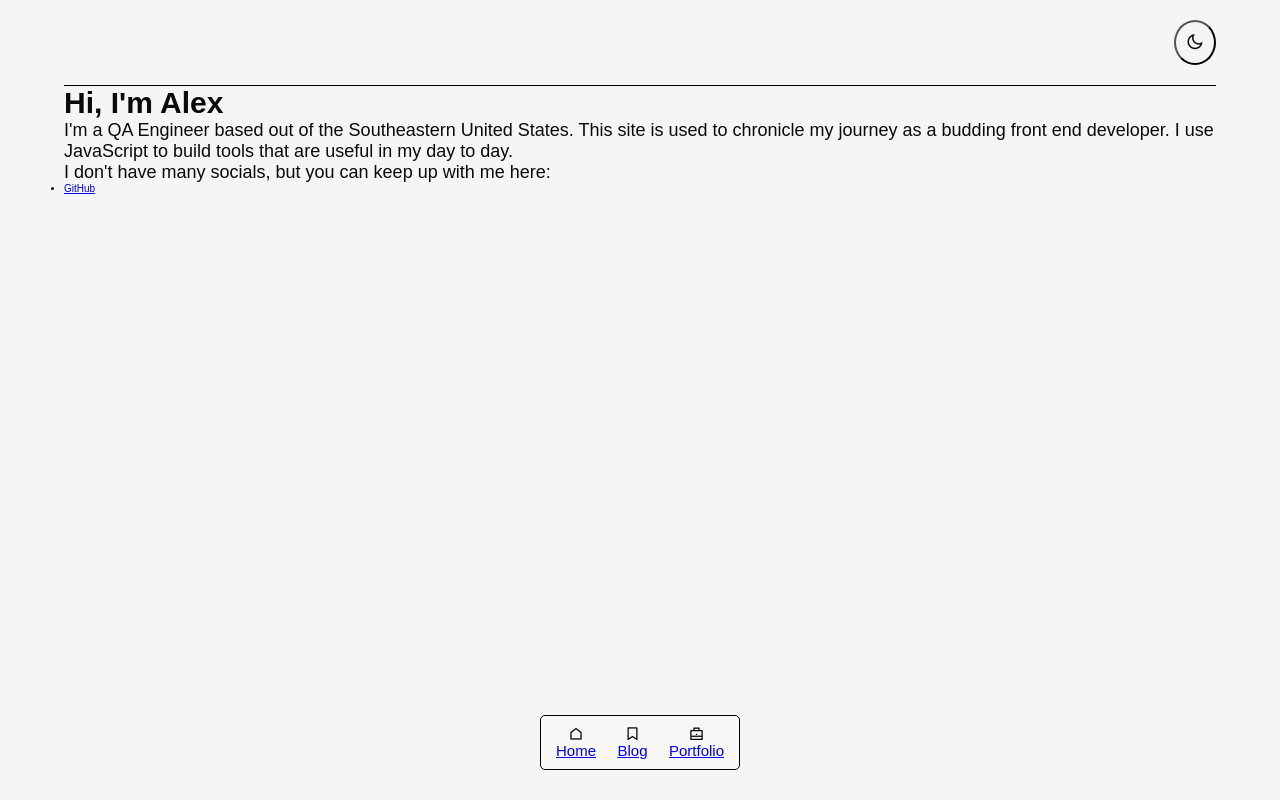
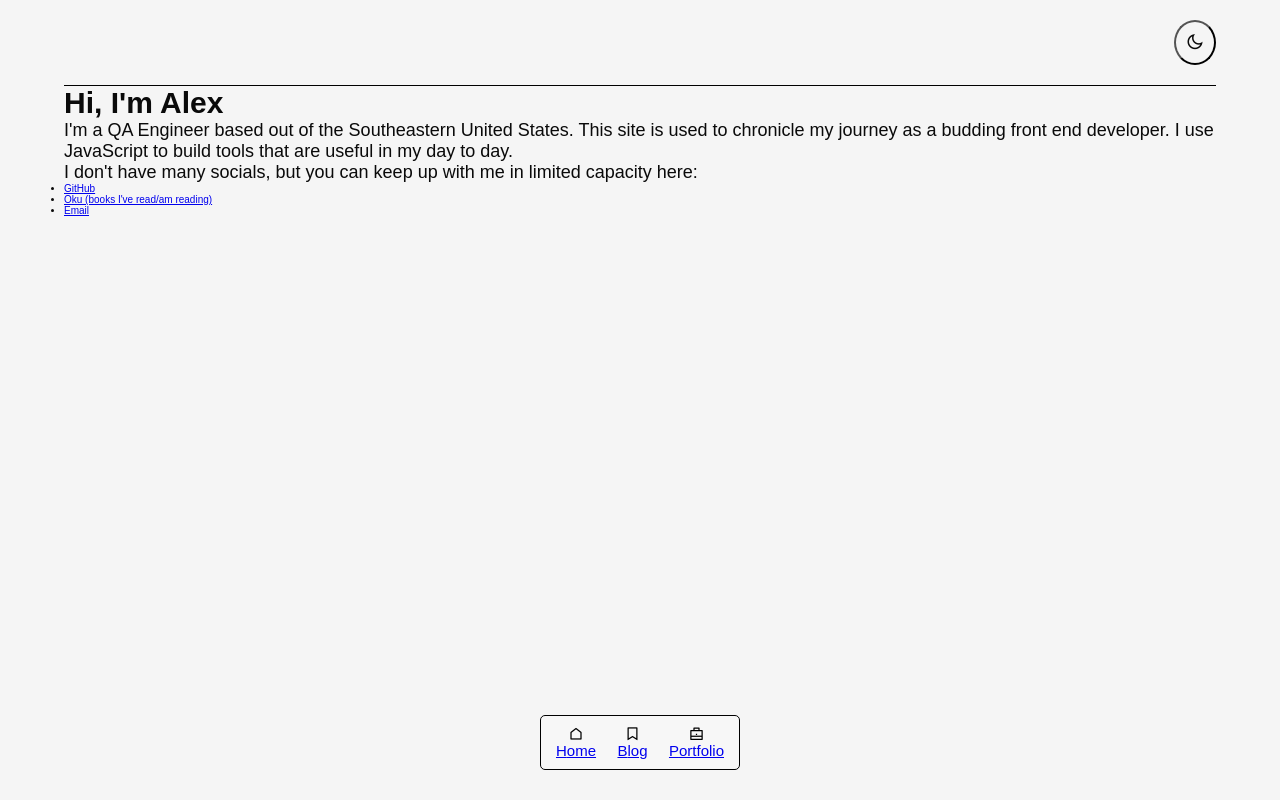
Before and after one commit to alex-j-garcia/blog, a React (Create React App) app: page / in a window 1280 px wide. Built offline with nearby package versions, Linux system fonts and the light colour scheme.

Commit message:
Adds About markup

```diff
--- a/src/components/About/About.js
+++ b/src/components/About/About.js
@@ -9,10 +9,22 @@ export default function About() {
         site is used to chronicle my journey as a budding front end developer.
         I use JavaScript to build tools that are useful in my day to day.
       </p>
-      <p>I don't have many socials, but you can keep up with me here:</p>
+      <p>I don't have many socials, but you can keep up with me in limited capacity here:</p>
       <ul>
         <li>
-          <a href='https://github.com/alex-j-garcia'>GitHub</a>
+          <a href='https://github.com/alex-j-garcia'>
+            GitHub
+          </a>
+        </li>
+        <li>
+          <a href='https://oku.club/user/losingsleep/'>
+            Oku (books I've read/am reading)
+          </a>
+        </li>
+        <li>
+          <a href='mailto:alexdominguez@fastmail.com'>
+            Email
+          </a>
         </li>
       </ul>
     </section>
```
